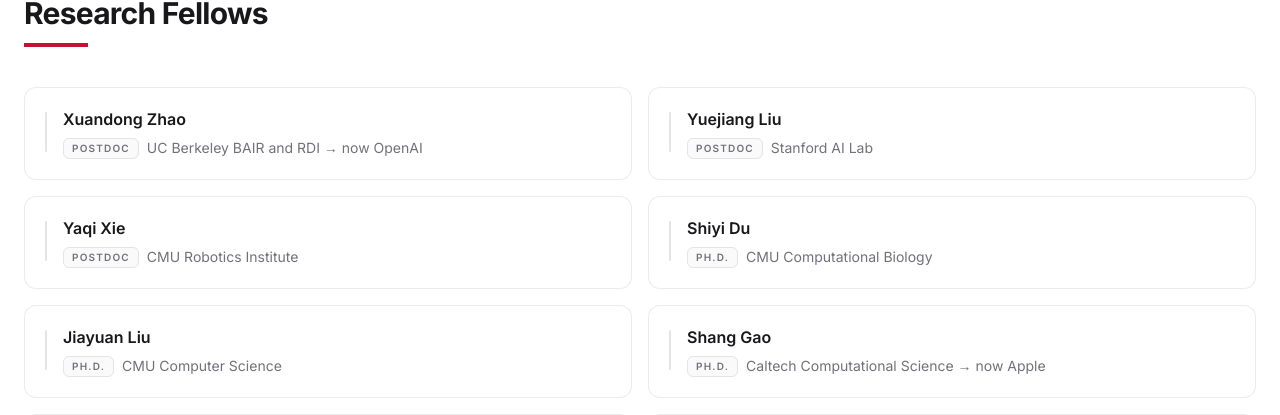
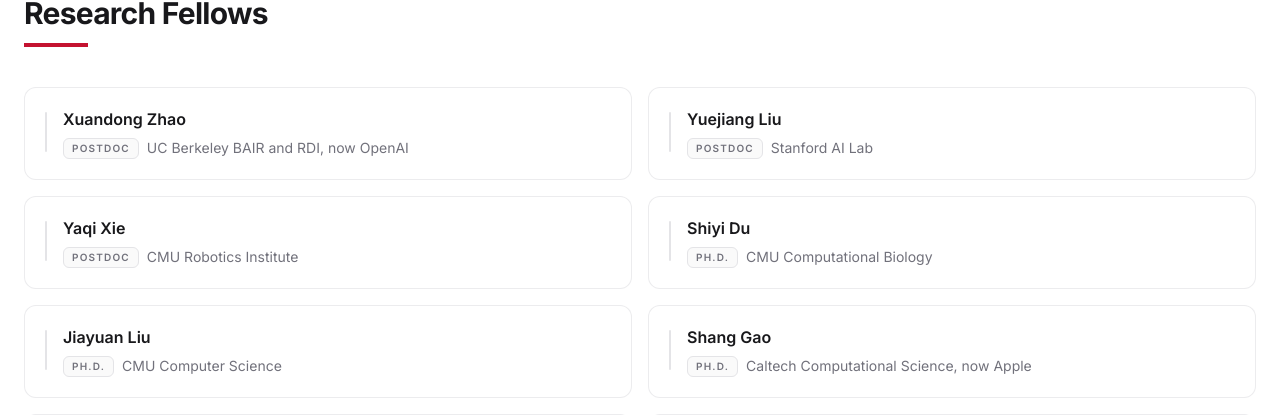
Before and after one commit to Crazy-Jack/initiative, a Next.js app: page / in a window 1280 px wide. Shown: the part 6432-6847 px from the top of the page. Built offline with nearby package versions, Linux system fonts and the light colour scheme.

Commit message:
Revert "Add arrow separators between fellow past and current affiliations."

```diff
--- a/src/components/Team.tsx
+++ b/src/components/Team.tsx
@@ -179,12 +179,12 @@
   ];
 
   const fellows: Fellow[] = [
-    { name: 'Xuandong Zhao', institution: 'postdoc, UC Berkeley BAIR and RDI → now OpenAI', link: 'https://xuandongzhao.github.io/' },
+    { name: 'Xuandong Zhao', institution: 'postdoc, UC Berkeley BAIR and RDI, now OpenAI', link: 'https://xuandongzhao.github.io/' },
     { name: 'Yuejiang Liu', institution: 'postdoc, Stanford AI Lab', link: 'https://scholar.google.com/citations?user=Xi-B5WIAAAAJ&hl=en' },
     { name: 'Yaqi Xie', institution: 'postdoc, CMU Robotics Institute', link: 'https://scholar.google.com/citations?user=lBCCo0EAAAAJ&hl=en' },
     { name: 'Shiyi Du', institution: 'Ph.D., CMU Computational Biology', link: 'https://scholar.google.com/citations?user=rVKkjikAAAAJ&hl=en' },
     { name: 'Jiayuan Liu', institution: 'Ph.D., CMU Computer Science', link: 'https://liu-jiayuan.github.io/' },
-    { name: 'Shang Gao', institution: 'Ph.D., Caltech Computational Science → now Apple', link: 'https://scholar.google.com/citations?user=I3WuCWEAAAAJ' },
+    { name: 'Shang Gao', institution: 'Ph.D., Caltech Computational Science, now Apple', link: 'https://scholar.google.com/citations?user=I3WuCWEAAAAJ' },
     { name: 'Yitong Li', institution: 'Ph.D., Stanford HAI', link: 'https://hai.stanford.edu/people/yitong-li' },
     { name: 'Chengfeng Mao', institution: 'Ph.D., MIT', link: 'https://scholar.google.com/citations?user=NfilsZkAAAAJ&hl=en' },
     { name: 'Jason Dou', institution: 'postdoc, Harvard Medical School', link: 'https://sites.google.com/site/douxiaotianjason/' },
```
